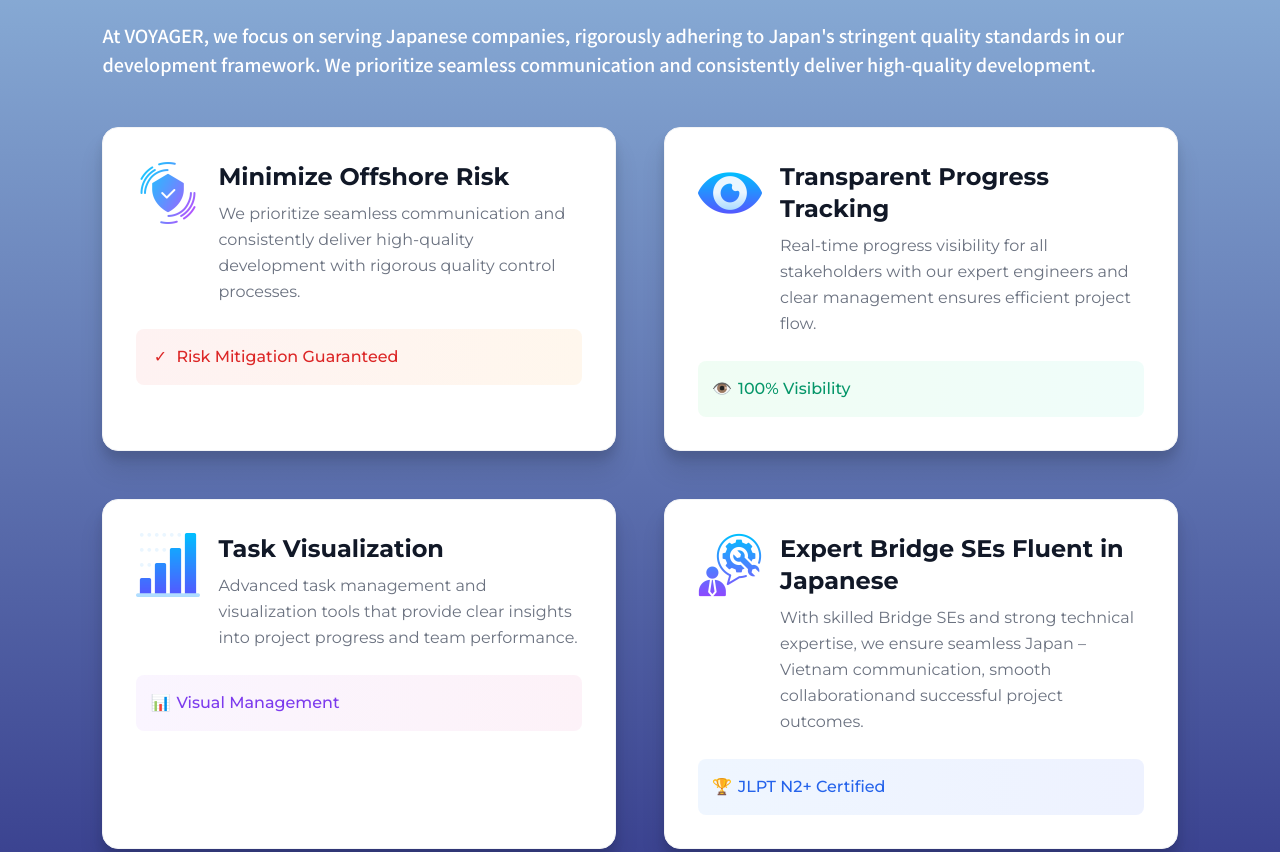
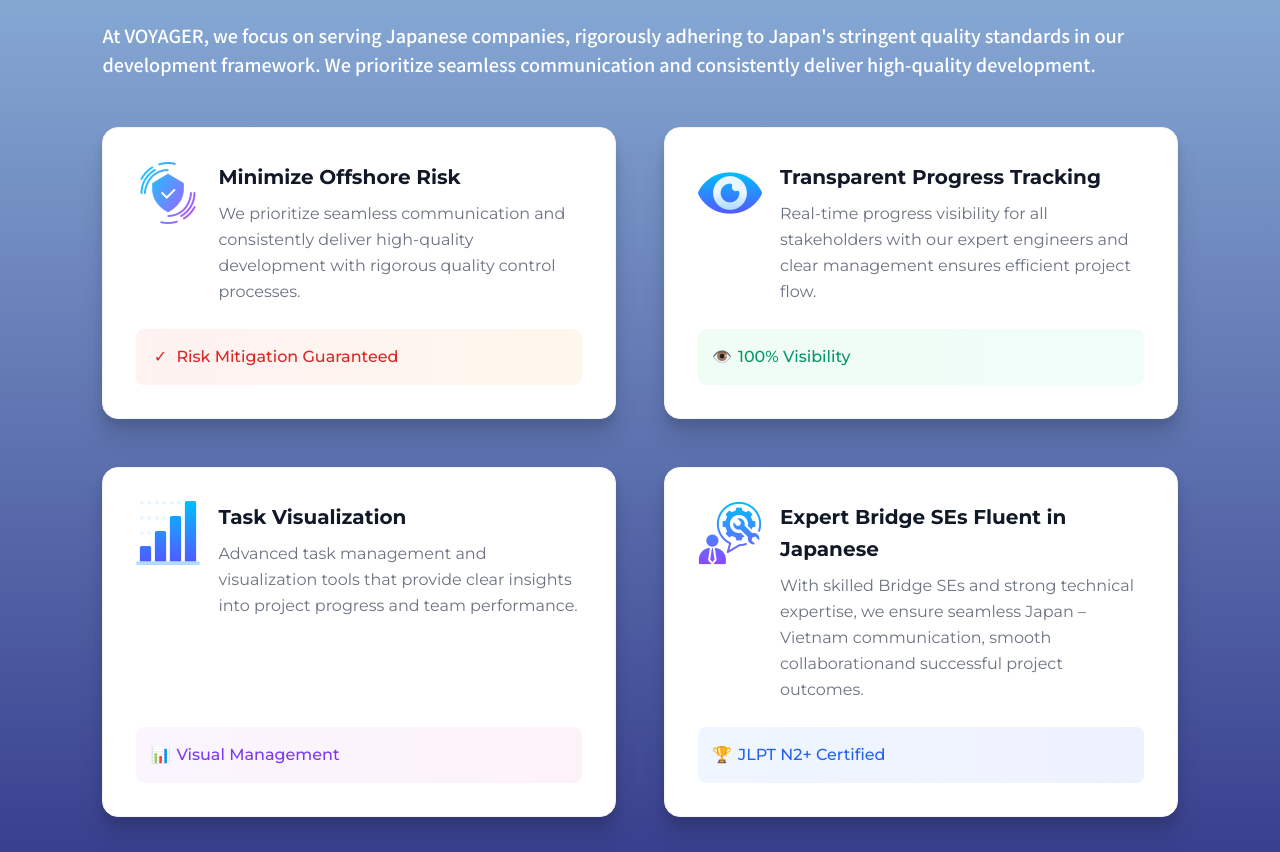
Before and after one commit to FilogUITise/voyager, a website: page index.html in a window 1280 px wide. Shown: the part 10287-11139 px from the top of the page. Drawn offline with Linux system fonts and the light colour scheme.

Commit message:
Update project files

```diff
--- a/styles.css
+++ b/styles.css
@@ -1236,6 +1236,7 @@
     display: flex;
     flex-direction: column;
     gap: 24px;
+    justify-content: space-between;
 }
 
 
@@ -1278,7 +1279,7 @@
     font-family: 'Montserrat', sans-serif;
     font-weight: 700;
     color: #111827;
-    font-size: 24px;
+    font-size: 20px;
     line-height: 32px;
     margin-bottom: 8px;
 }
```
